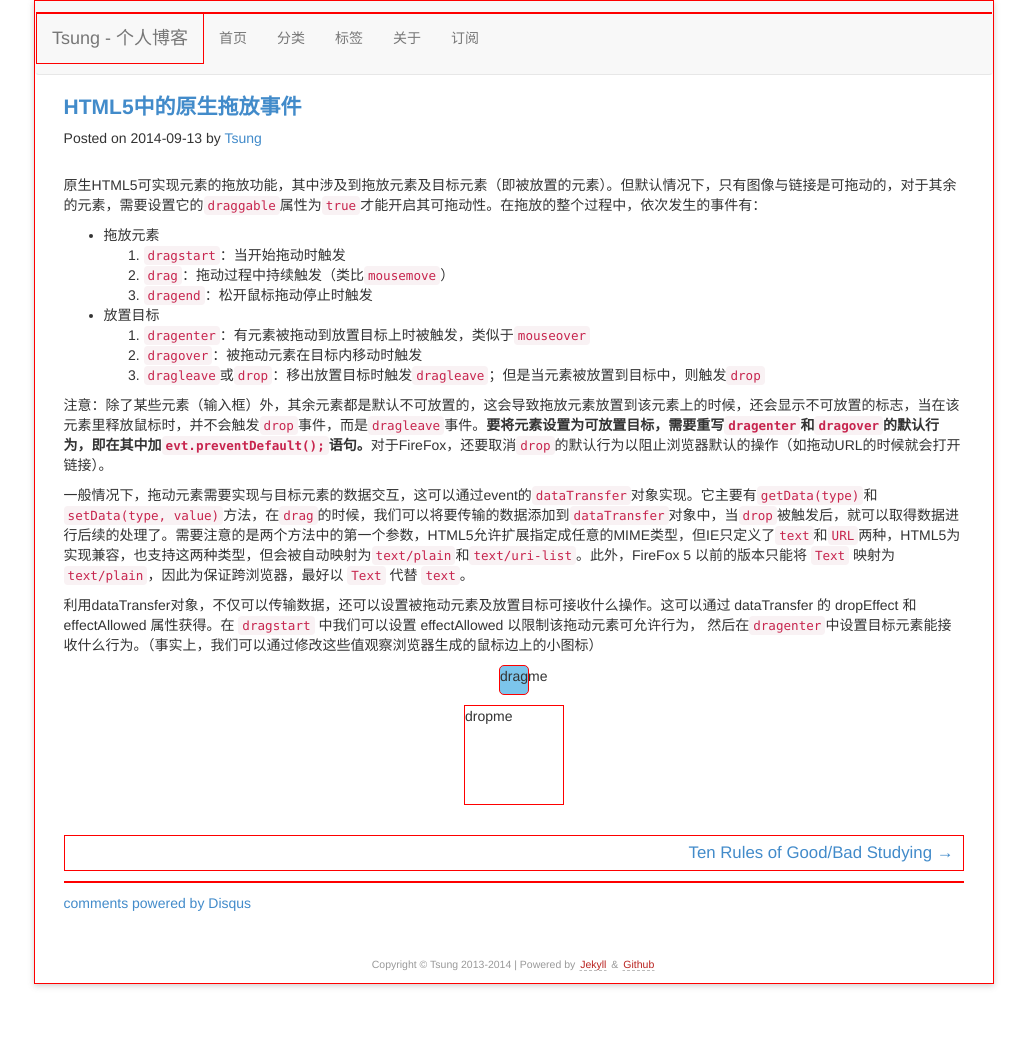
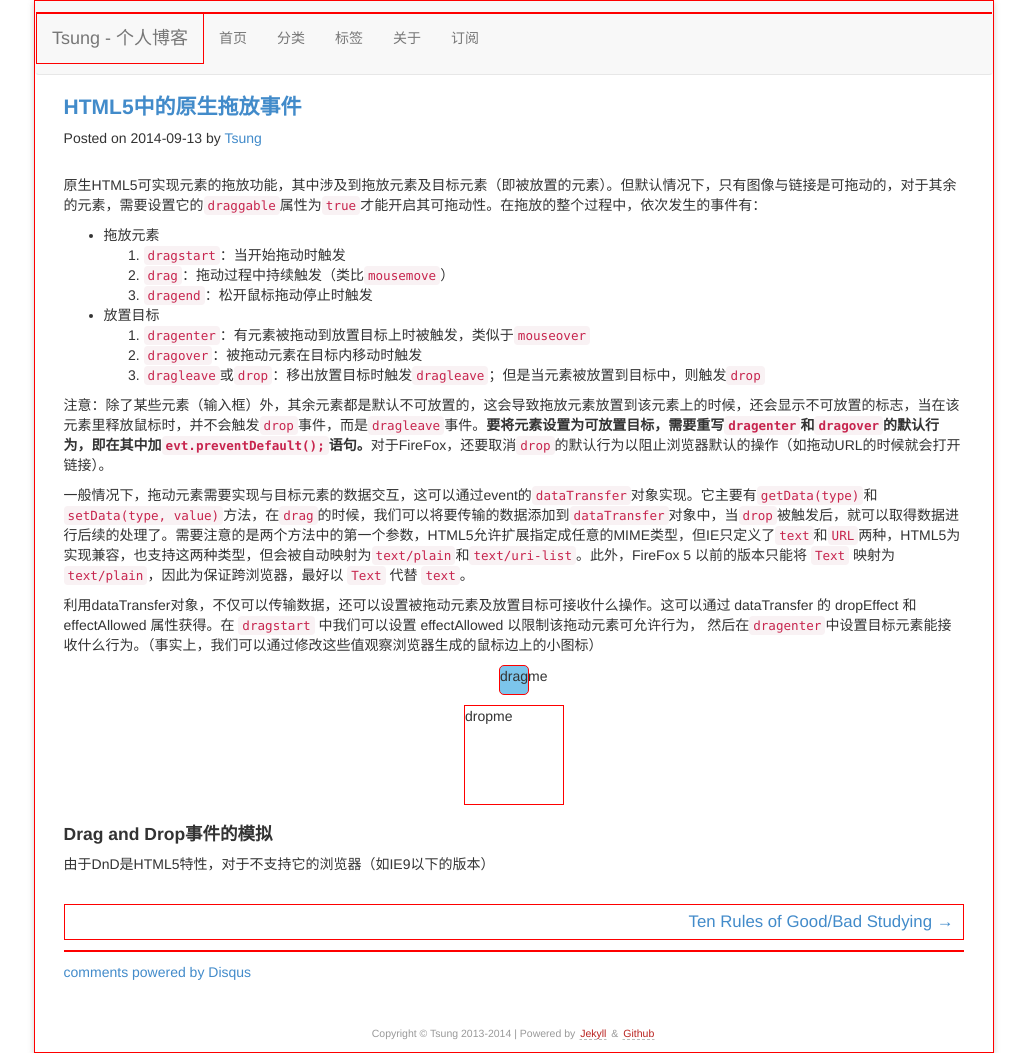
Before and after one commit to JiaxiangZheng/octman, a Jekyll site: the page built from _posts/2014/2014-09-13-html5-drag-and-drop.md, in a window 1280 px wide. Shown: the whole page, without its empty margins (126-1153 px from the left). Built offline with Jekyll 4.4.1, drawn with Linux system fonts in a browser that asks for light colours; comment, search, counter and statistics services are not loaded.

Commit message:
update dnd article

```diff
--- a/_posts/2014/2014-09-13-html5-drag-and-drop.md
+++ b/_posts/2014/2014-09-13-html5-drag-and-drop.md
@@ -78,7 +77,12 @@ tags:
         console.info('something leaved from me');
     });
     dropme.on('drop', function () {
+        evt.preventDefault();
         console.info('something dropped to me');
     });
   }());
 </script>
+
+### Drag and Drop事件的模拟
+
+由于DnD是HTML5特性，对于不支持它的浏览器（如IE9以下的版本）
```
Also changed, not shown: other parts of _posts/2014/2014-09-13-html5-drag-and-drop.md (+0 -1 lines).
